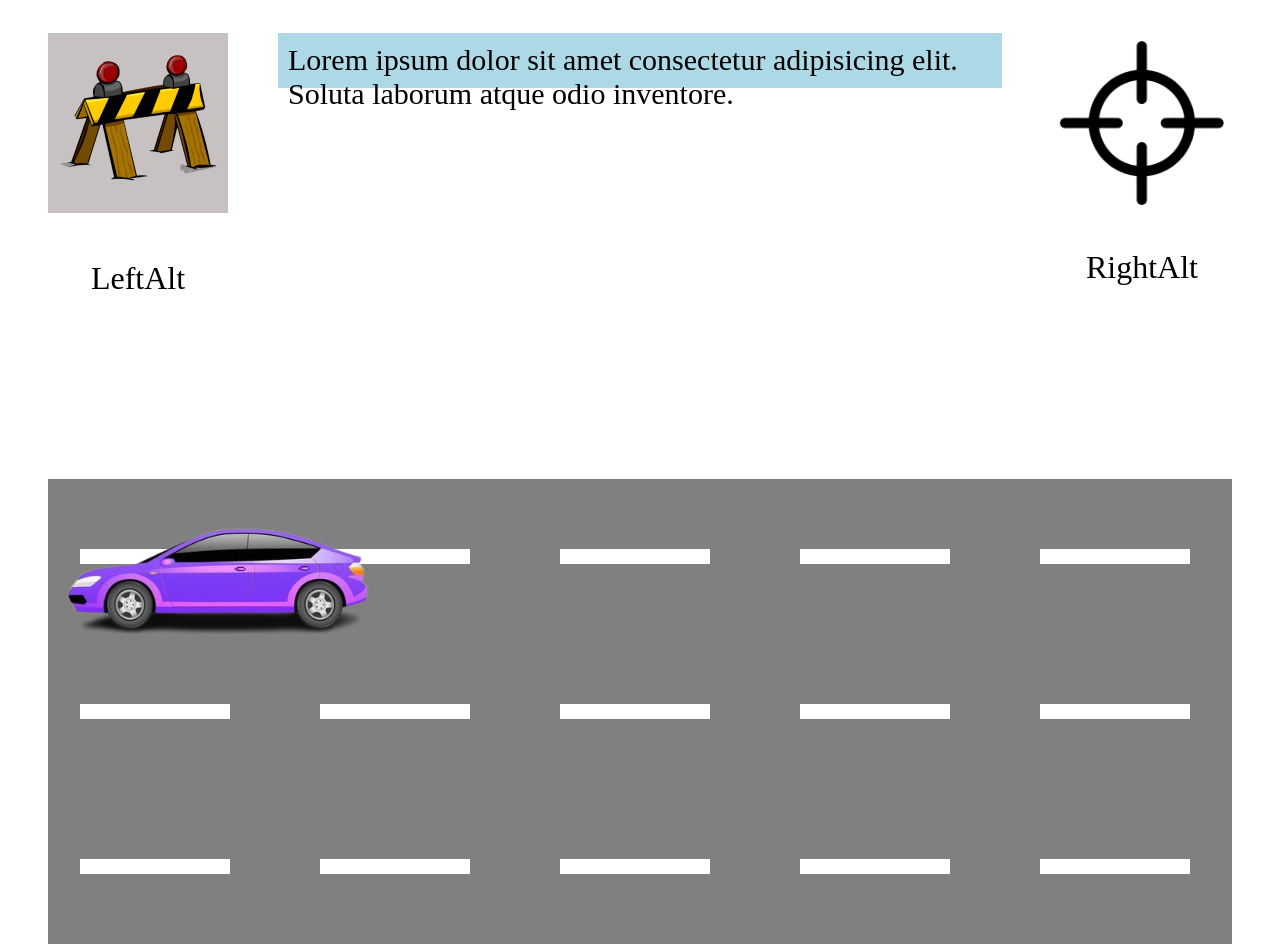
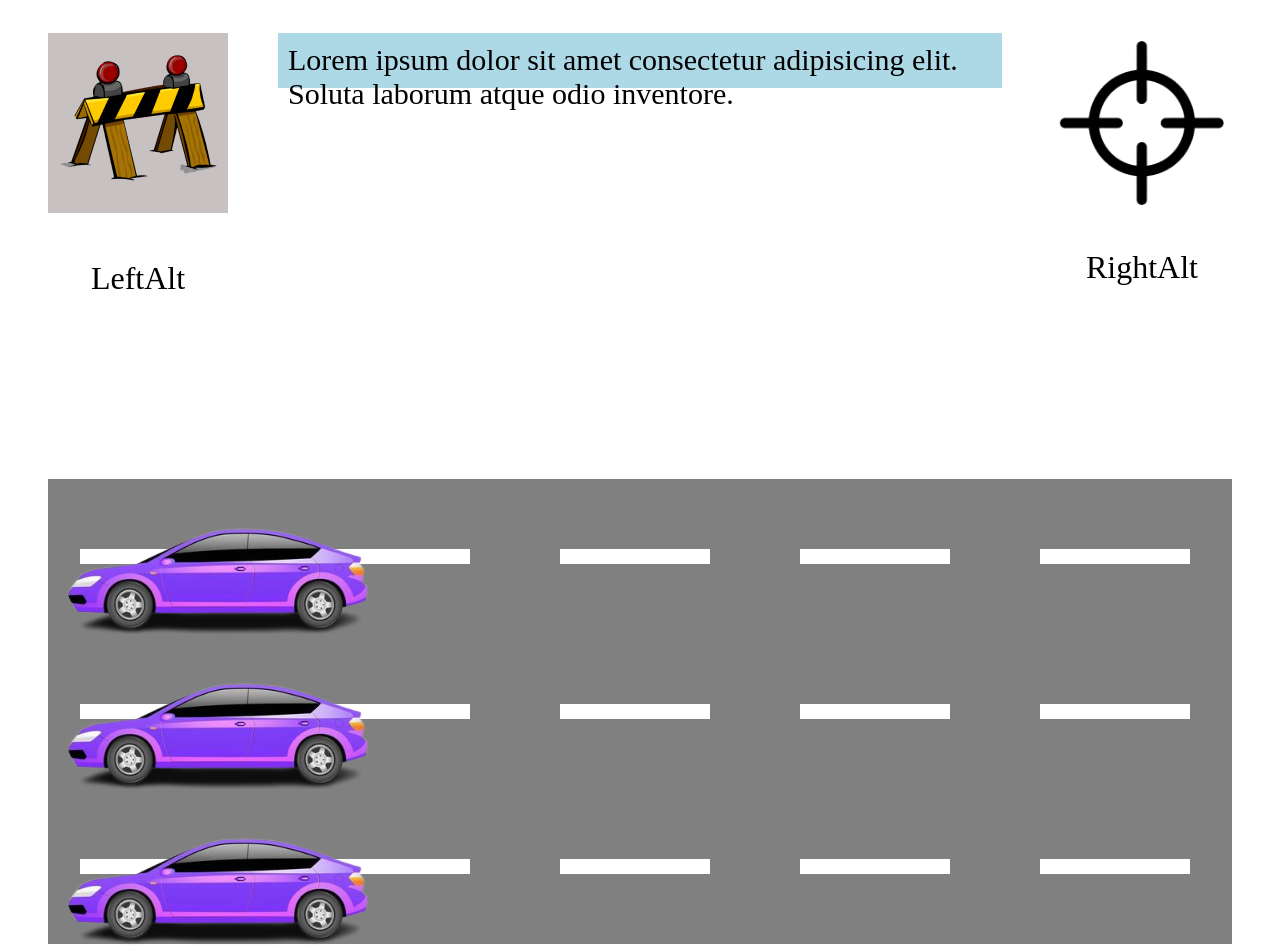
Before and after one commit to jannickbath/simulationsprojekt, a React (Vite) app: page / in a window 1280 px wide. Shown: the top 952 px of the page. Built offline with nearby package versions, Linux system fonts and the light colour scheme.

Commit message:
*fix typescript types

```diff
--- /dev/null
+++ b/src/components/Cars/Cars.d.ts
@@ -0,0 +1,3 @@
+type CarProps = {
+    progress: `${number}`
+}
--- a/src/components/Cars/Default.tsx
+++ b/src/components/Cars/Default.tsx
@@ -1,7 +1,6 @@
-import React from 'react'
 import car_png from "../../assets/car_default.png";
 
-const Default = (props) => {
+const Default = (props: CarProps) => {
   const progress = props.progress + "px";
 
   return (
--- a/src/components/Track.tsx
+++ b/src/components/Track.tsx
@@ -1,15 +1,14 @@
-import React, { useRef, useEffect, useState } from 'react'
+import React, { useRef, useEffect, useState, ReactNode } from 'react';
 
-const Track = ({children}) => {
-  const trackRef = useRef(null);
+const Track: React.FC<{children: ReactNode}> = ({ children }) => {
+    const trackRef = useRef<HTMLDivElement>(null);
     const [stripeAmount, setStripeAmount] = useState(1);
-
 
     useEffect(() => {
         if (trackRef.current) {
             const trackWidth = trackRef.current.offsetWidth;
             const calculatedStripeAmount = Math.floor(trackWidth / 230);
-      setStripeAmount(calculatedStripeAmount)
+            setStripeAmount(calculatedStripeAmount);
         }
     }, []);
 
@@ -17,12 +16,14 @@ const Track = ({children}) => {
         <div className="track" ref={trackRef}>
             <div className="top"></div>
             <div className="lines">
-            {[...Array(stripeAmount)].map(() => <div className="stripe"></div>)}
+                {[...Array(stripeAmount)].map(() => (
+                    <div className="stripe"></div>
+                ))}
             </div>
             <div className="bottom"></div>
             {children}
         </div>
-  )
-}
+    );
+};
 
-export default Track
+export default Track;
--- a/src/components/Tracks.tsx
+++ b/src/components/Tracks.tsx
@@ -1,16 +1,20 @@
-import Track from "./Track"
-import Default_car from "./Cars/Default";
+import Track from './Track';
+import Default_car from './Cars/Default';
 
 const Tracks = () => {
-  return (
-    <div className="tracks">
-      <Track>
-        <Default_car progress="10"/>
-      </Track>
-      <Track />
-      <Track />
-    </div>
-  )
-}
+    return (
+        <div className="tracks">
+            <Track>
+                <Default_car progress="10" />
+            </Track>
+            <Track>
+                <Default_car progress="10" />
+            </Track>
+            <Track>
+                <Default_car progress="10" />
+            </Track>
+        </div>
+    );
+};
 
-export default Tracks
+export default Tracks;
```
Lines whose indentation alone changed are shown as unchanged.
